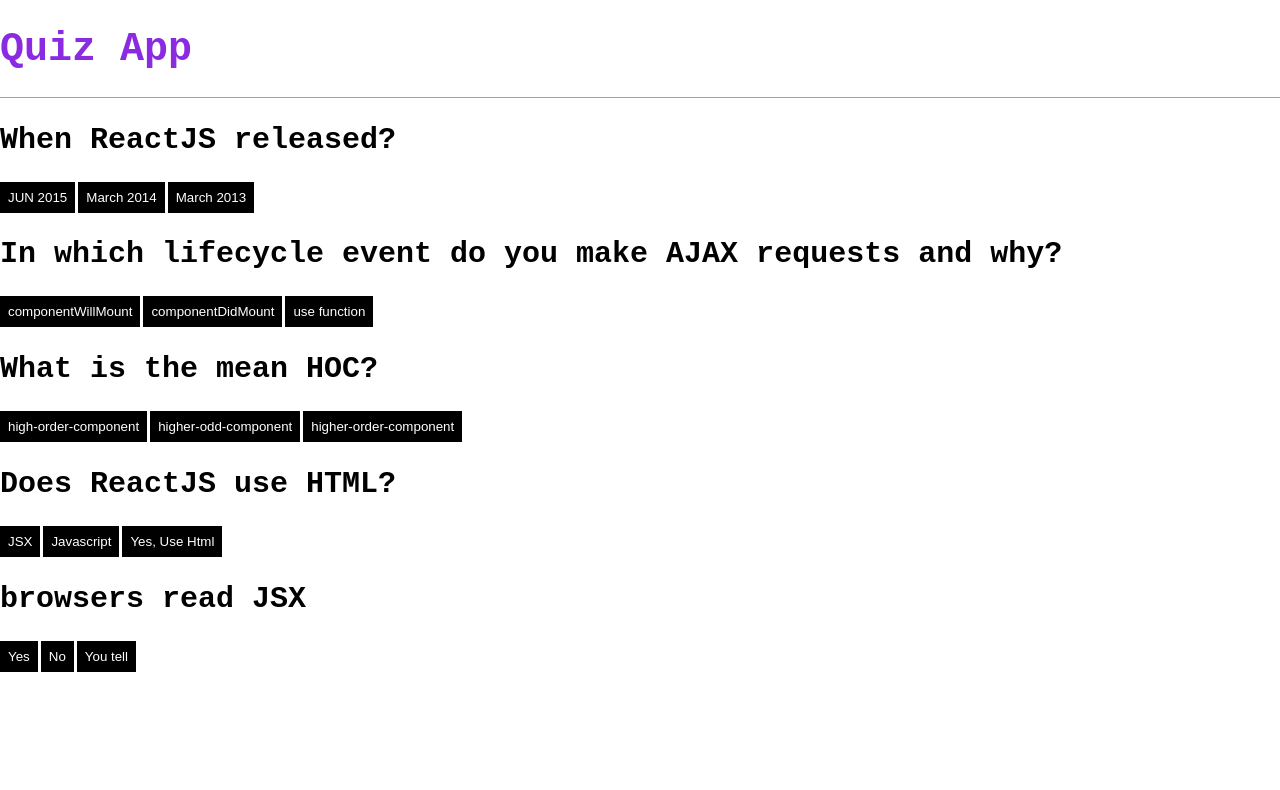
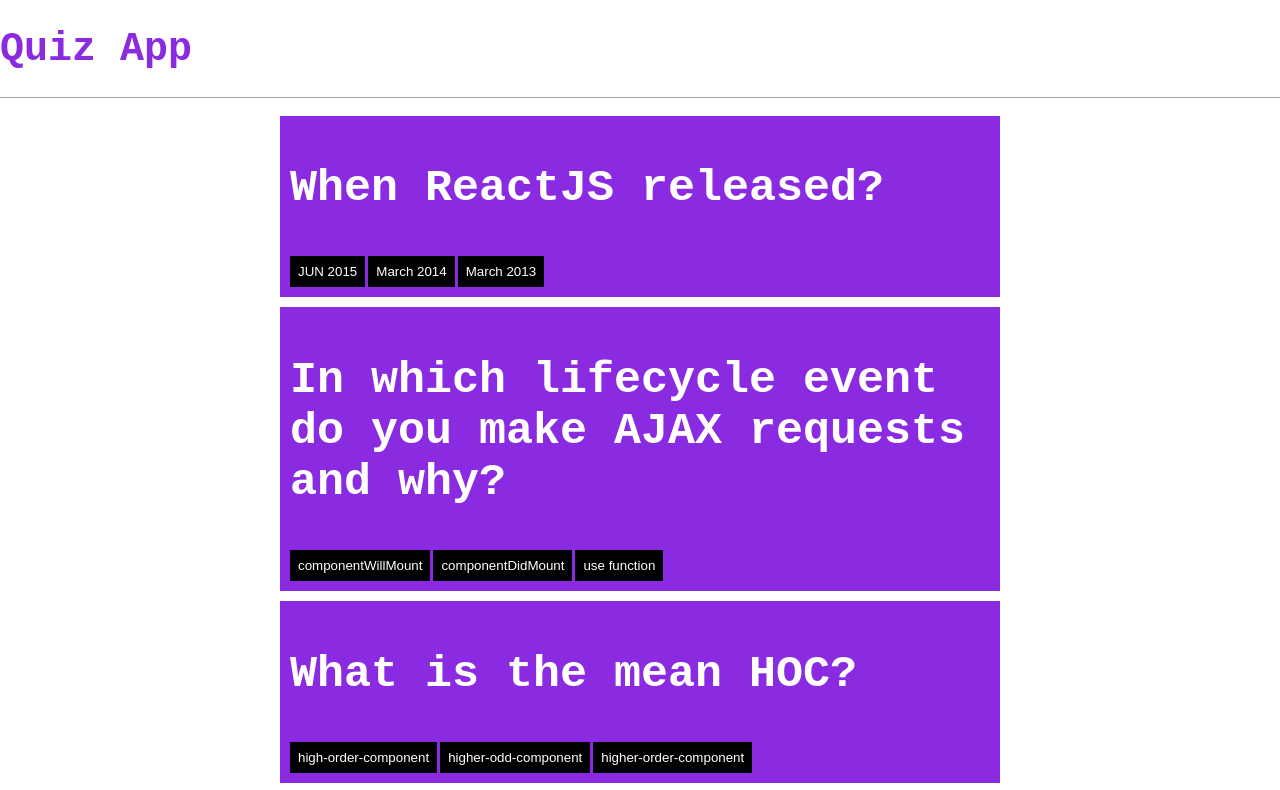
Before and after one commit to officialrajdeepsingh/react-quiz-app, a React app: page / in a window 1280 px wide. Shown: the top 790 px of the page. Built offline with nearby package versions, Linux system fonts and the light colour scheme.

Commit message:
Update styles.css

```diff
--- a/src/styles.css
+++ b/src/styles.css
@@ -22,7 +22,7 @@
 
 
 /* css for card  */
-.mainDiv{
+.card{
   height: auto;
   font-size: 30px;
   background-color: blueviolet;
```
